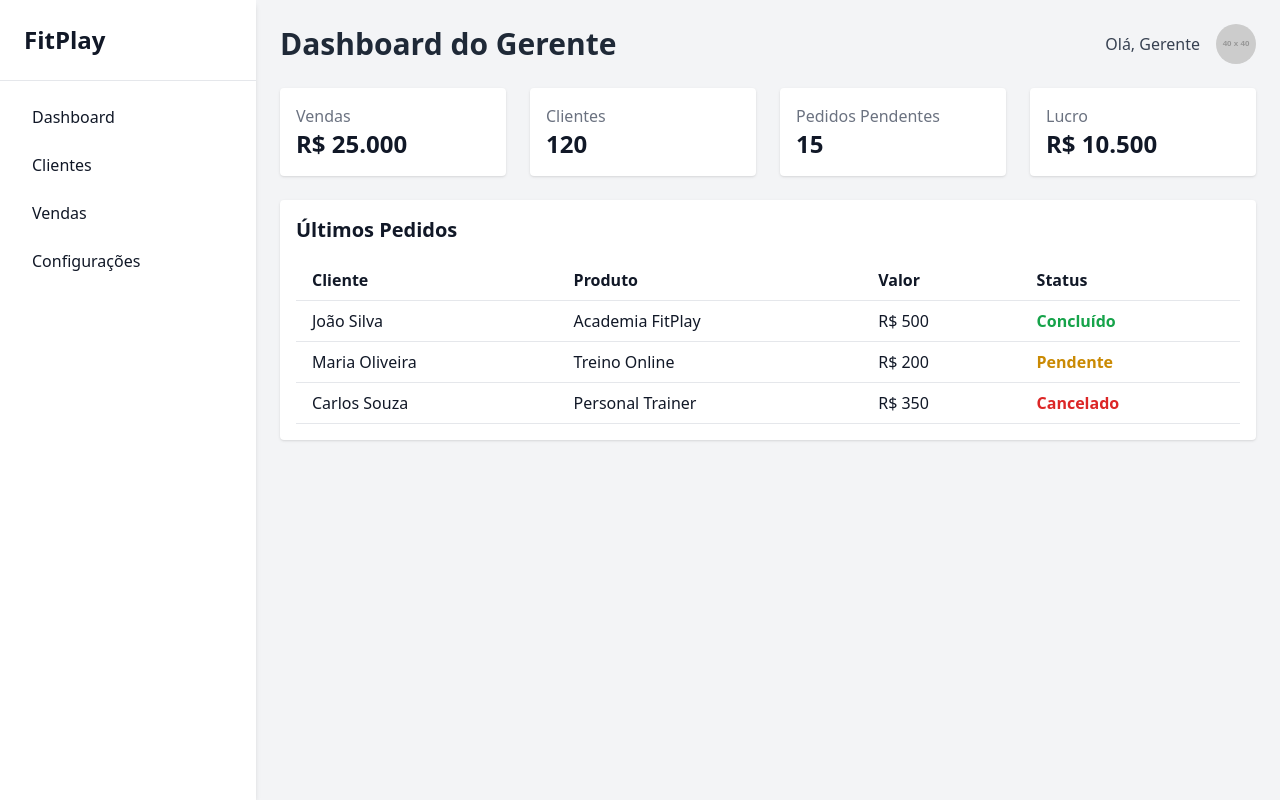
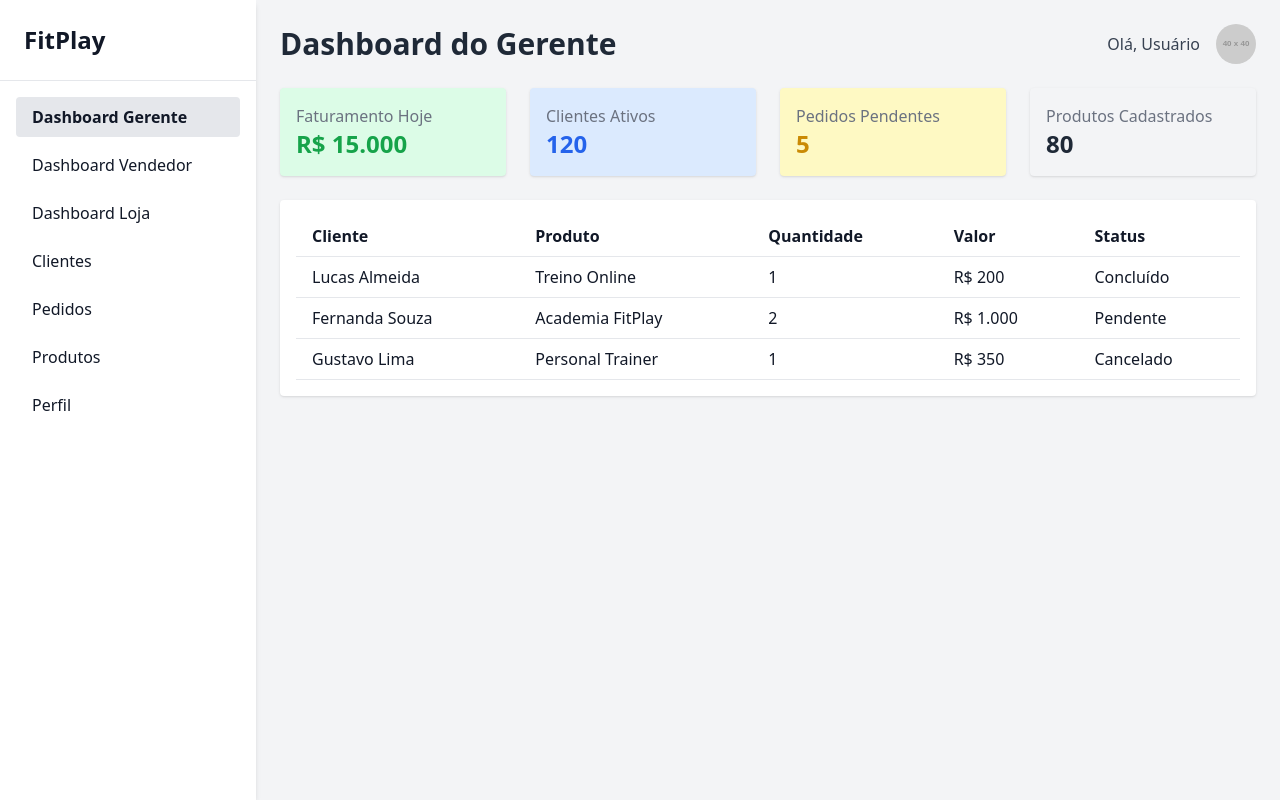
Before and after one commit to draohenrick/fitdplay, a React (Vite) app in the folder frontend/: page /dashboard-gerente in a window 1280 px wide. Built offline with nearby package versions, Linux system fonts and the light colour scheme.

Commit message:
Update DashboardGerente.jsx

```diff
--- a/frontend/src/pages/DashboardGerente.jsx
+++ b/frontend/src/pages/DashboardGerente.jsx
@@ -1,89 +1,35 @@
-// src/pages/DashboardGerente.jsx
-import React from 'react';
+import React from "react";
+import Sidebar from "../components/Sidebar";
+import Header from "../components/Header";
+import Card from "../components/Card";
+import Table from "../components/Table";
 
 const DashboardGerente = () => {
+  const summary = [
+    { title: "Faturamento Hoje", value: "R$ 15.000", color: "green" },
+    { title: "Clientes Ativos", value: "120", color: "blue" },
+    { title: "Pedidos Pendentes", value: "5", color: "yellow" },
+    { title: "Produtos Cadastrados", value: "80", color: "gray" },
+  ];
+
+  const tableColumns = ["Cliente", "Produto", "Quantidade", "Valor", "Status"];
+  const tableData = [
+    { Cliente: "Lucas Almeida", Produto: "Treino Online", Quantidade: 1, Valor: "R$ 200", Status: "Concluído" },
+    { Cliente: "Fernanda Souza", Produto: "Academia FitPlay", Quantidade: 2, Valor: "R$ 1.000", Status: "Pendente" },
+    { Cliente: "Gustavo Lima", Produto: "Personal Trainer", Quantidade: 1, Valor: "R$ 350", Status: "Cancelado" },
+  ];
+
   return (
     <div className="flex h-screen bg-gray-100">
-      {/* Sidebar */}
-      <aside className="w-64 bg-white shadow-md flex flex-col">
-        <div className="p-6 text-2xl font-bold border-b">FitPlay</div>
-        <nav className="flex-1 p-4 space-y-2">
-          <a href="#" className="block px-4 py-2 rounded hover:bg-gray-200">Dashboard</a>
-          <a href="#" className="block px-4 py-2 rounded hover:bg-gray-200">Clientes</a>
-          <a href="#" className="block px-4 py-2 rounded hover:bg-gray-200">Vendas</a>
-          <a href="#" className="block px-4 py-2 rounded hover:bg-gray-200">Configurações</a>
-        </nav>
-      </aside>
-
-      {/* Main content */}
+      <Sidebar />
       <div className="flex-1 p-6 overflow-auto">
-        {/* Header */}
-        <header className="flex justify-between items-center mb-6">
-          <h1 className="text-3xl font-semibold text-gray-800">Dashboard do Gerente</h1>
-          <div className="flex items-center space-x-4">
-            <span className="text-gray-700">Olá, Gerente</span>
-            <img
-              src="https://via.placeholder.com/40"
-              alt="Usuário"
-              className="rounded-full"
-            />
-          </div>
-        </header>
-
-        {/* Summary Cards */}
+        <Header title="Dashboard do Gerente" />
         <div className="grid grid-cols-1 sm:grid-cols-2 lg:grid-cols-4 gap-6 mb-6">
-          <div className="bg-white p-4 rounded shadow flex flex-col">
-            <span className="text-gray-500">Vendas</span>
-            <span className="text-2xl font-bold">R$ 25.000</span>
-          </div>
-          <div className="bg-white p-4 rounded shadow flex flex-col">
-            <span className="text-gray-500">Clientes</span>
-            <span className="text-2xl font-bold">120</span>
-          </div>
-          <div className="bg-white p-4 rounded shadow flex flex-col">
-            <span className="text-gray-500">Pedidos Pendentes</span>
-            <span className="text-2xl font-bold">15</span>
-          </div>
-          <div className="bg-white p-4 rounded shadow flex flex-col">
-            <span className="text-gray-500">Lucro</span>
-            <span className="text-2xl font-bold">R$ 10.500</span>
-          </div>
+          {summary.map((c, i) => (
+            <Card key={i} title={c.title} value={c.value} color={c.color} />
+          ))}
         </div>
-
-        {/* Data Table */}
-        <div className="bg-white p-4 rounded shadow">
-          <h2 className="text-xl font-semibold mb-4">Últimos Pedidos</h2>
-          <table className="w-full text-left border-collapse">
-            <thead>
-              <tr>
-                <th className="border-b px-4 py-2">Cliente</th>
-                <th className="border-b px-4 py-2">Produto</th>
-                <th className="border-b px-4 py-2">Valor</th>
-                <th className="border-b px-4 py-2">Status</th>
-              </tr>
-            </thead>
-            <tbody>
-              <tr>
-                <td className="border-b px-4 py-2">João Silva</td>
-                <td className="border-b px-4 py-2">Academia FitPlay</td>
-                <td className="border-b px-4 py-2">R$ 500</td>
-                <td className="border-b px-4 py-2 text-green-600 font-semibold">Concluído</td>
-              </tr>
-              <tr>
-                <td className="border-b px-4 py-2">Maria Oliveira</td>
-                <td className="border-b px-4 py-2">Treino Online</td>
-                <td className="border-b px-4 py-2">R$ 200</td>
-                <td className="border-b px-4 py-2 text-yellow-600 font-semibold">Pendente</td>
-              </tr>
-              <tr>
-                <td className="border-b px-4 py-2">Carlos Souza</td>
-                <td className="border-b px-4 py-2">Personal Trainer</td>
-                <td className="border-b px-4 py-2">R$ 350</td>
-                <td className="border-b px-4 py-2 text-red-600 font-semibold">Cancelado</td>
-              </tr>
-            </tbody>
-          </table>
-        </div>
+        <Table columns={tableColumns} data={tableData} />
       </div>
     </div>
   );
```
